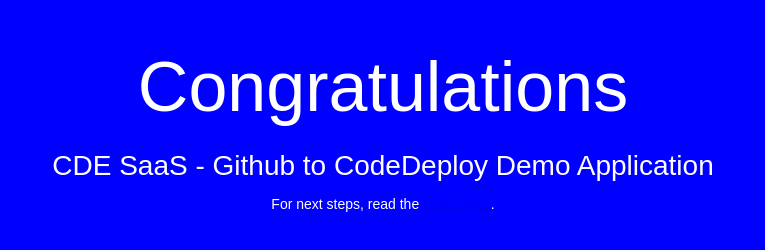
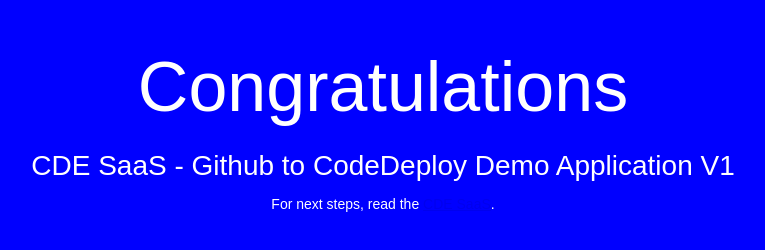
Before and after one commit to yavisror/First, a plain HTML site: page index.html in a window 1280 px wide. Shown: the whole page, without its empty margins (257-1022 px from the left). Drawn offline with Linux system fonts and the light colour scheme.

Commit message:
Update index.html

```diff
--- a/index.html
+++ b/index.html
@@ -27,7 +27,7 @@
 <body>
   <div align="center">
     <h1>Congratulations</h1>
-    <h2>CDE SaaS - Github to CodeDeploy Demo Application</h2>
+    <h2>CDE SaaS - Github to CodeDeploy Demo Application V1</h2>
     <p>For next steps, read the <a href="https://demo.continuousdelivery.io/cdd">CDE SaaS</a>.</p>
   </div>
 </body>
```
